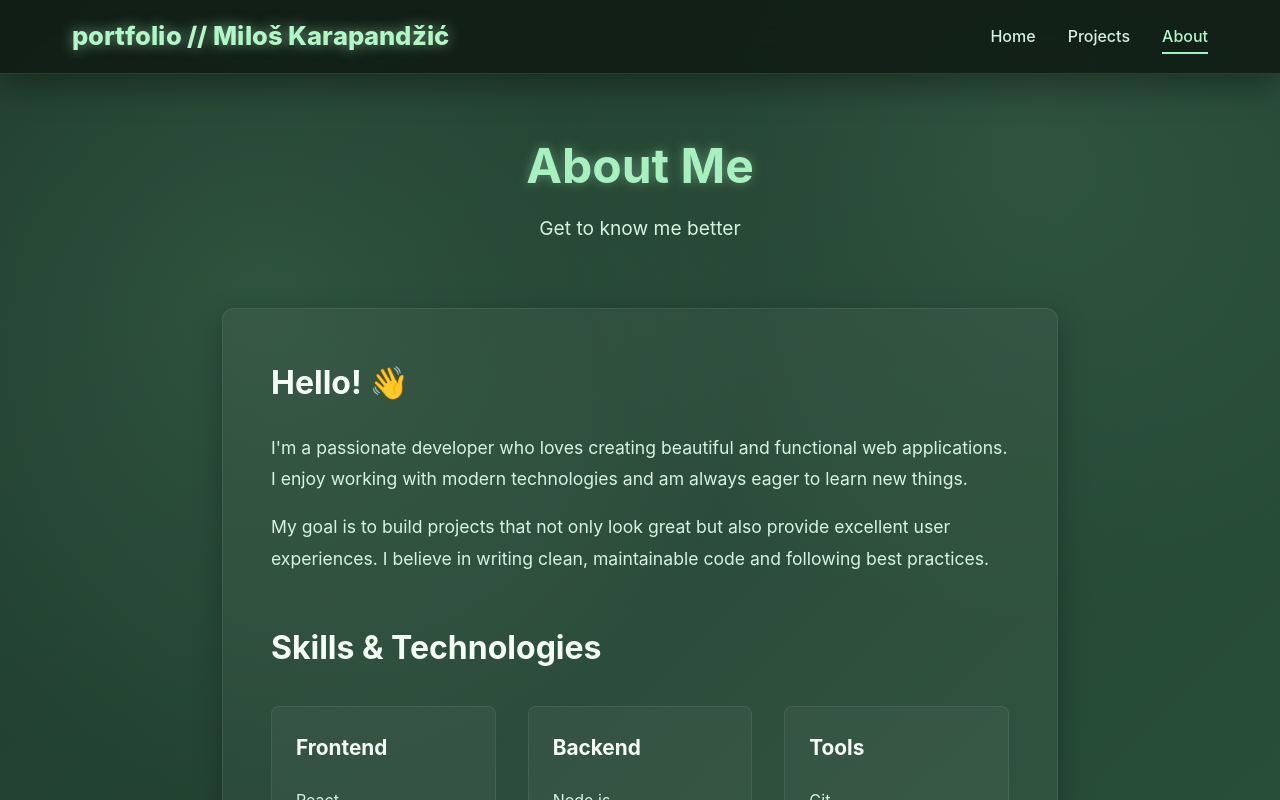
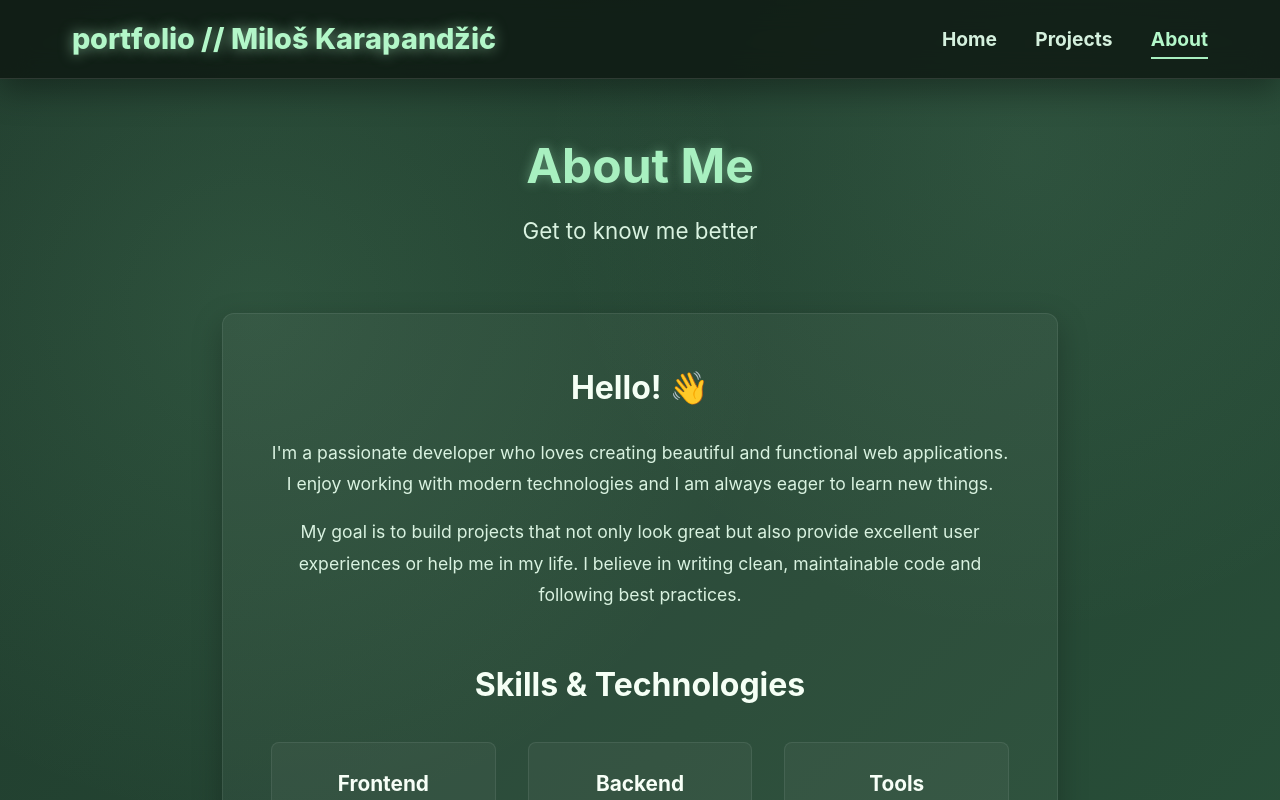
Before and after one commit to Rotman11050/Portfolio, a React (Vite) app in the folder frontend/: page /about in a window 1280 px wide. Shown: the top 800 px of the page. Built offline with nearby package versions, Linux system fonts and the light colour scheme.

Commit message:
minor fixes and content changes

```diff
--- a/frontend/src/components/About.css
+++ b/frontend/src/components/About.css
@@ -23,7 +23,7 @@
 }
 
 .about-subtitle {
-  font-size: 1.2rem;
+  font-size: 1.4rem;
   color: var(--text-muted);
 }
 
@@ -47,6 +47,7 @@
   font-size: 2rem;
   color: #f5fff5;
   margin-bottom: 1.5rem;
+  text-align: center;
 }
 
 .about-section p {
@@ -54,6 +55,7 @@
   line-height: 1.8;
   color: var(--text-muted);
   margin-bottom: 1rem;
+  text-align: center;
 }
 
 .skills-grid {
@@ -68,6 +70,7 @@
   padding: 1.5rem;
   border-radius: 8px;
   border: 1px solid rgba(255, 255, 255, 0.08);
+  text-align: center;
 }
 
 .skill-category h3 {
@@ -97,6 +100,7 @@
   flex-direction: column;
   gap: 1.5rem;
   margin-top: 2rem;
+  text-align: center;
 }
 
 .contact-item {
--- a/frontend/src/components/About.jsx
+++ b/frontend/src/components/About.jsx
@@ -17,11 +17,11 @@ function About() {
             <h2>Hello! 👋</h2>
             <p>
               I'm a passionate developer who loves creating beautiful and functional web applications.
-              I enjoy working with modern technologies and am always eager to learn new things.
+              I enjoy working with modern technologies and I am always eager to learn new things.
             </p>
             <p>
               My goal is to build projects that not only look great but also provide excellent user
-              experiences. I believe in writing clean, maintainable code and following best practices.
+              experiences or help me in my life. I believe in writing clean, maintainable code and following best practices.
             </p>
           </div>
 
--- a/frontend/src/components/Navbar.css
+++ b/frontend/src/components/Navbar.css
@@ -22,7 +22,7 @@
 
 .nav-logo {
   display: inline-flex;
-  font-size: 1.6rem;
+  font-size: 1.8rem;
   font-weight: 800;
   color: #b3f7c9;
   text-decoration: none;
@@ -37,19 +37,20 @@
 .nav-menu {
   display: flex;
   list-style: none;
-  gap: 2rem;
+  gap: 2.4rem;
   margin: 0;
   padding: 0;
 }
 
 .nav-item {
   margin: 0;
+  font-size: 1.2rem;
 }
 
 .nav-link {
   color: #d4f0dd;
   text-decoration: none;
-  font-weight: 500;
+  font-weight: 700;
   transition: color 0.3s ease;
   position: relative;
   padding: 0.5rem 0;
```
